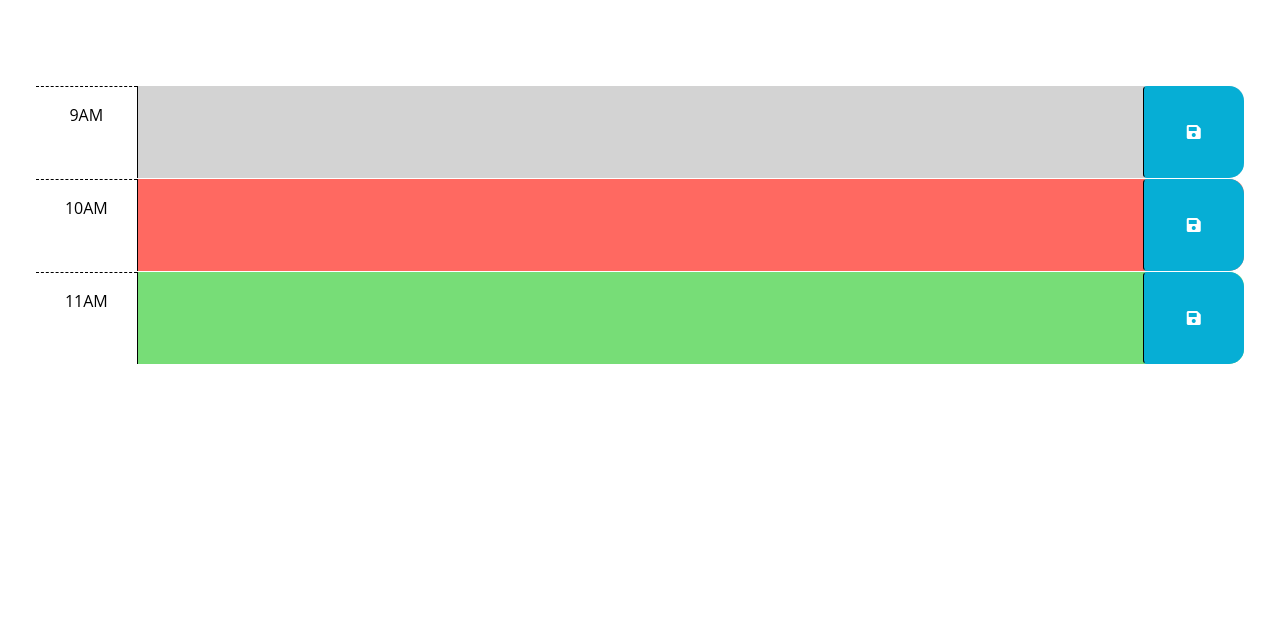
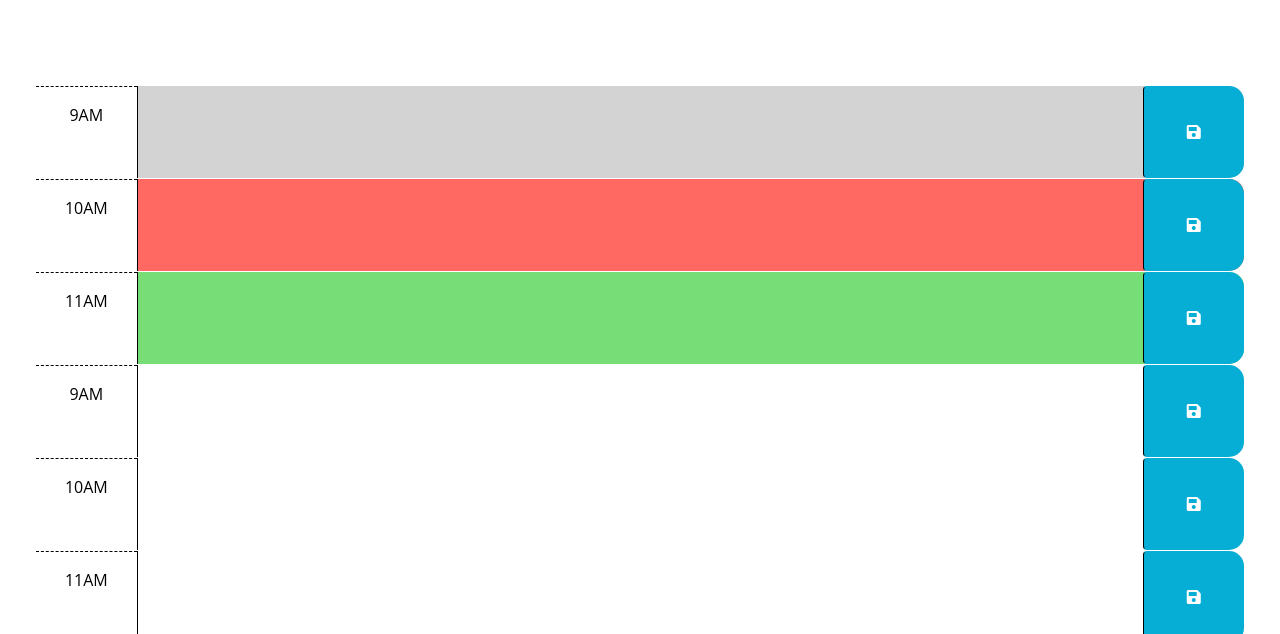
Before and after one commit to Frank-Colorado/work-day-scheduler, a plain HTML site: page index.html in a window 1280 px wide. Shown: the part 166-800 px from the top of the page. Drawn offline with nearby package versions, Linux system fonts and the light colour scheme.

Commit message:
created timeBlockDisplay function in script.js

```diff
--- a/assets/script.js
+++ b/assets/script.js
@@ -47,6 +47,23 @@ const currentDayDisplay = () => {
   $("#currentDay").text(today.format("dddd, MMMM D, YYYY"));
 };
 
+const timeBlockDisplay = () => {
+  // displays the time blocks
+  timeBlocks.forEach((timeBlock) => {
+    const timeblockDiv = document.createElement("div");
+    timeblockDiv.classList.add("row", "time-block");
+    timeblockDiv.setAttribute("id", `${timeBlock.time}`);
+    timeblockDiv.innerHTML = `
+    <div class="col-2 col-md-1 hour text-center py-3">${timeBlock.header}</div>
+    <textarea class="col-8 col-md-10 description" rows="3"> </textarea>
+    <button class="btn saveBtn col-2 col-md-1" aria-label="save">
+      <i class="fas fa-save" aria-hidden="true"></i>
+    </button>
+    `;
+    $("#timeBlockContainer").append(timeblockDiv);
+  });
+};
+
 $(function () {
   // TODO: Add a listener for click events on the save button. This code should
   // use the id in the containing time-block as a key to save the user input in
@@ -67,3 +84,5 @@ $(function () {
   //
   // TODO: Add code to display the current date in the header of the page.
 });
+
+timeBlockDisplay();
--- a/index.html
+++ b/index.html
@@ -30,7 +30,7 @@
       <p class="lead">A simple calendar app for scheduling your work day</p>
       <p id="currentDay" class="lead"></p>
     </header>
-    <div class="container-fluid px-5">
+    <div id="timeBlockContainer" class="container-fluid px-5">
       <!-- Use class for "past", "present", and "future" to apply styles to the
         time-block divs accordingly. The javascript will need to do this by
         adding/removing these classes on each div by comparing the hour in the
```
